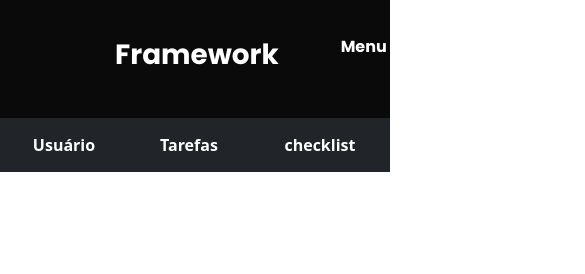
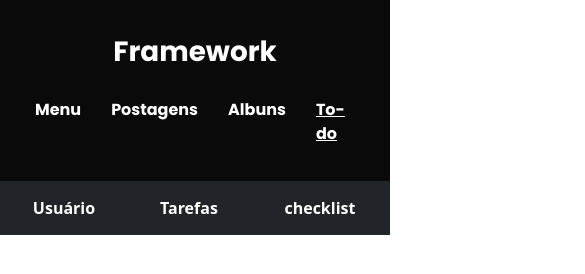
Before and after one commit to ViniciusCoutt/desafio-tecnico-padawans, a plain HTML site: page pages/todo.html in a window 390 px wide. Shown: the top 274 px of the page, 585 px wide, since content can reach past the window. Drawn offline with nearby package versions, Linux system fonts and the light colour scheme; no server answers.

Commit message:
pages Desafio Framework v2

```diff
--- a/style/tables.css
+++ b/style/tables.css
@@ -45,3 +45,32 @@ header h1:hover, header a:hover{
 #data td:first-child {
     text-align: center;
 }
+
+
+@media only screen and (max-width: 960px){
+
+    header {
+        display: flex;
+        flex-direction: column;
+        justify-content: center;
+        align-items: center;
+
+    }
+
+    header h1 {
+        margin: 0;
+    }
+
+    header a {
+        display: flex;
+        justify-content: center;
+        margin: 0;
+    }
+
+    header ul {
+        padding: 0;
+    }
+
+
+
+}
```
